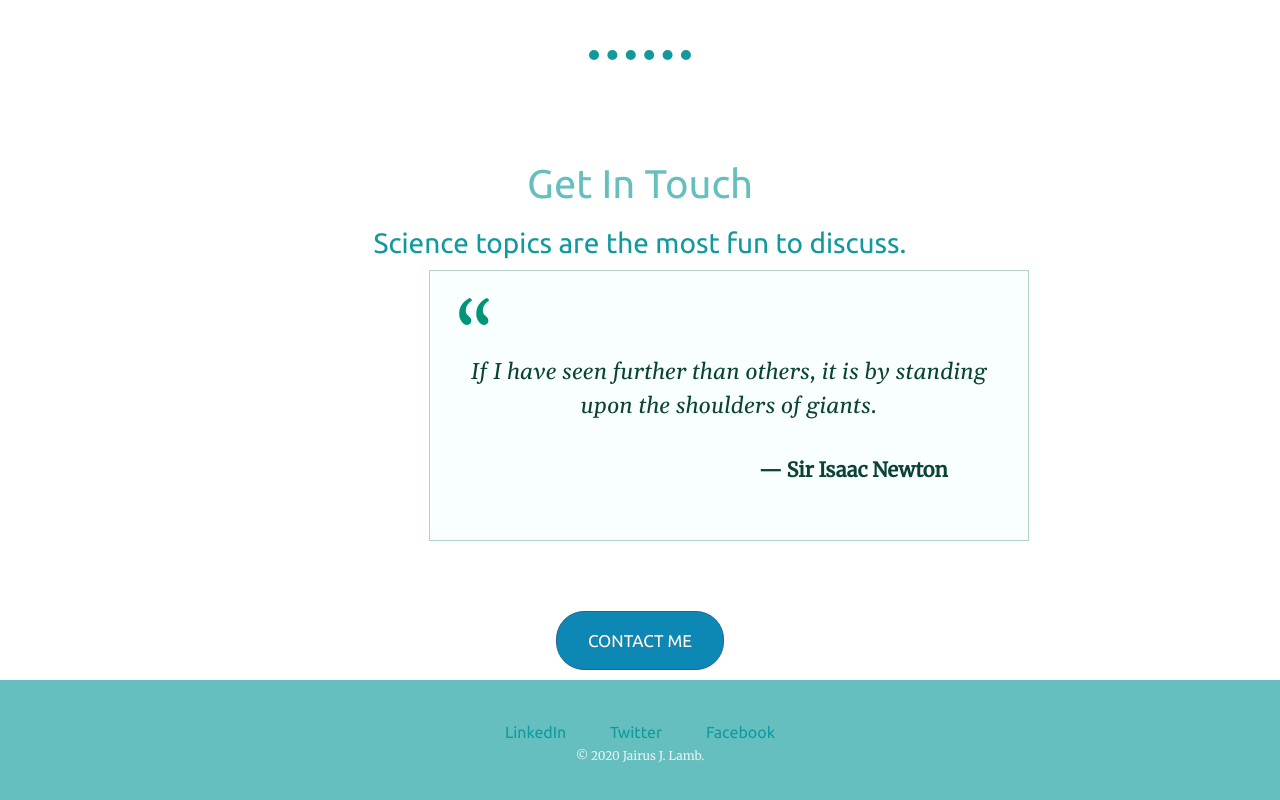
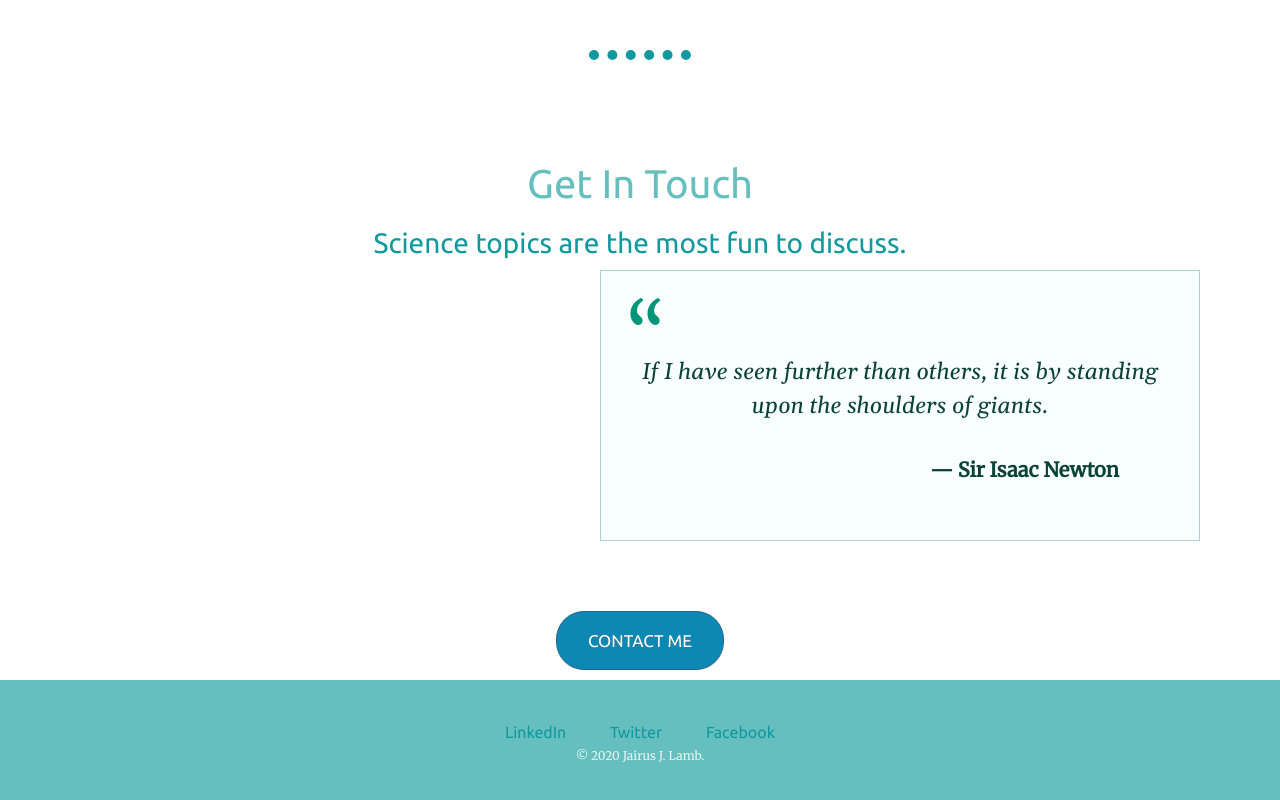
Before and after one commit to JairusJL/cv, a plain HTML site: page index.html in a window 1280 px wide. Shown: the part 2725-3525 px from the top of the page. Drawn offline with nearby package versions, Linux system fonts and the light colour scheme.

Commit message:
Update styles.css

```diff
--- a/styles.css
+++ b/styles.css
@@ -290,7 +290,7 @@ margin-bottom: 20px;
   color:#0b4237;
   box-sizing: border-box;
   position:relative;
-  margin-left: 33.5%;
+  margin-left: 600px;
 
 }
 
```
